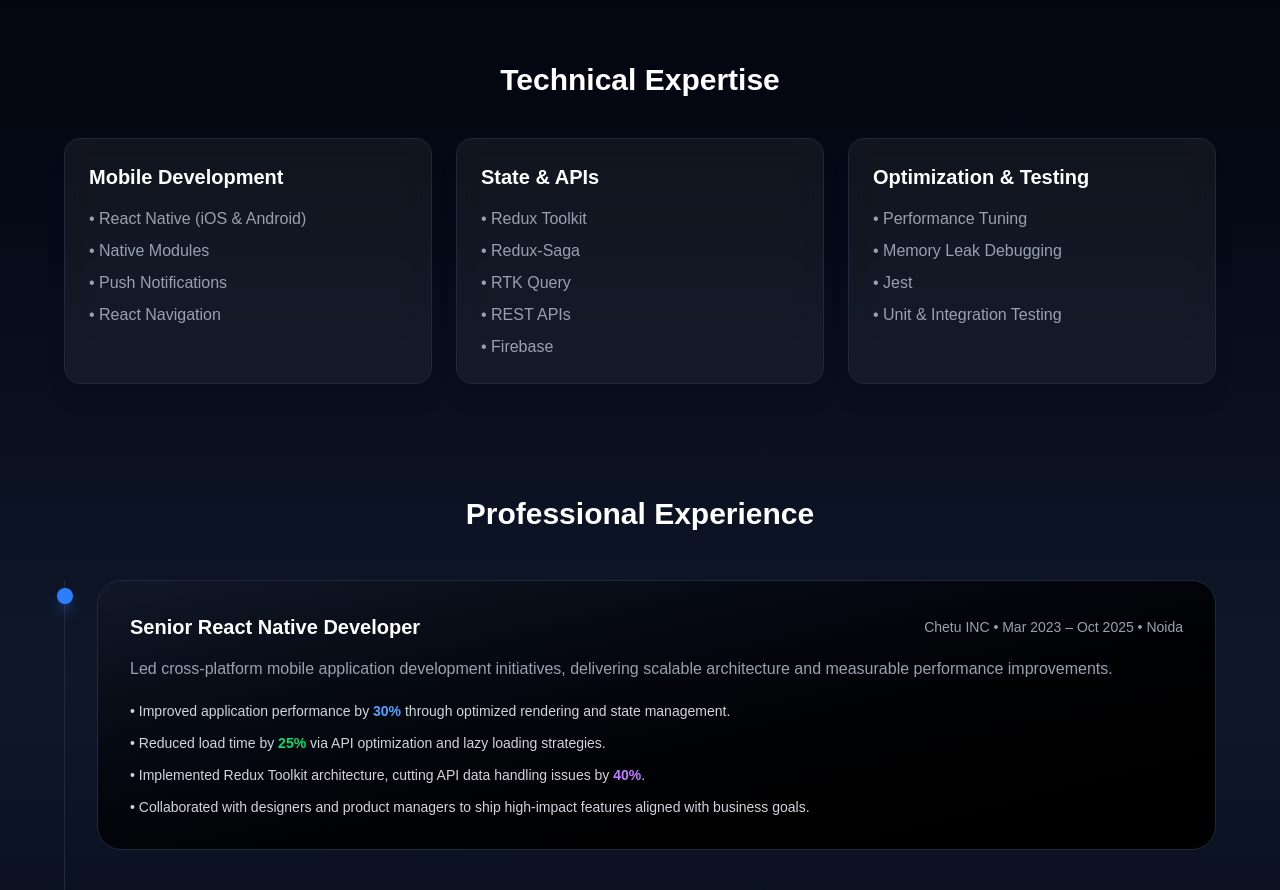
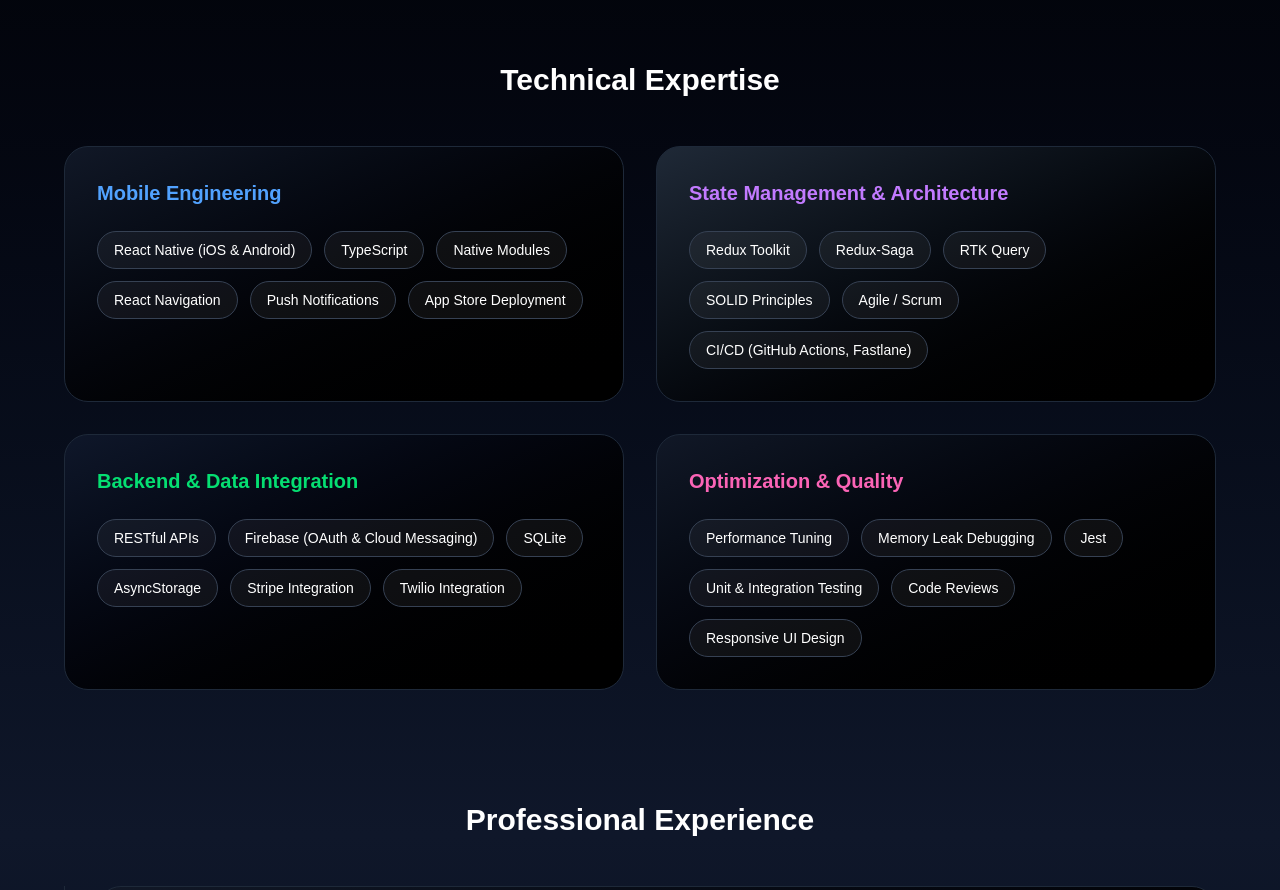
Before and after one commit to Saurabh123kandari/saurabh-portfolio, a Next.js app: page / in a window 1280 px wide. Shown: the part 980-1870 px from the top of the page. Built offline with nearby package versions, Linux system fonts and the light colour scheme.

Commit message:
enhance techniqal experties

```diff
--- a/app/page.tsx
+++ b/app/page.tsx
@@ -91,94 +91,154 @@
           </div>
         </motion.section>
 
-        {/* TECHNICAL SKILLS */}
-        <motion.section
-          initial={{ opacity: 0 }}
-          whileInView={{ opacity: 1 }}
-          transition={{ duration: 0.8 }}
-          viewport={{ once: true }}
-        >
-          <h2 className="text-3xl font-semibold mb-10 text-center">
+        {/* TECHNICAL EXPERTISE */}
+        <section>
+          <h2 className="text-3xl font-semibold mb-12 text-center">
             Technical Expertise
           </h2>
 
-          <div className="grid md:grid-cols-3 gap-6">
-            {[
-              {
-                title: "Mobile Development",
-                items: [
+          <div className="grid md:grid-cols-2 gap-8">
+            {/* Mobile Engineering */}
+            <motion.div
+              whileHover={{ scale: 1.03 }}
+              className="relative group bg-gradient-to-br from-[#111827] to-black
+                 p-8 rounded-3xl border border-gray-800 overflow-hidden"
+            >
+              <div
+                className="absolute inset-0 bg-blue-500 opacity-0
+                      group-hover:opacity-10 blur-2xl transition duration-500"
+              />
+
+              <h3 className="text-xl font-semibold mb-6 text-blue-400">
+                Mobile Engineering
+              </h3>
+
+              <div className="flex flex-wrap gap-3 text-sm">
+                {[
                   "React Native (iOS & Android)",
+                  "TypeScript",
                   "Native Modules",
+                  "React Navigation",
                   "Push Notifications",
-                  "React Navigation",
-                ],
-              },
-              {
-                title: "State & APIs",
-                items: [
+                  "App Store Deployment",
+                ].map((skill, index) => (
+                  <span
+                    key={index}
+                    className="px-4 py-2 bg-white/5 border border-gray-700
+                       rounded-full hover:border-blue-400 transition"
+                  >
+                    {skill}
+                  </span>
+                ))}
+              </div>
+            </motion.div>
+
+            {/* State & Architecture */}
+            <motion.div
+              whileHover={{ scale: 1.03 }}
+              className="relative group bg-gradient-to-br from-[#1f2937] to-black
+                 p-8 rounded-3xl border border-gray-800 overflow-hidden"
+            >
+              <div
+                className="absolute inset-0 bg-purple-500 opacity-0
+                      group-hover:opacity-10 blur-2xl transition duration-500"
+              />
+
+              <h3 className="text-xl font-semibold mb-6 text-purple-400">
+                State Management & Architecture
+              </h3>
+
+              <div className="flex flex-wrap gap-3 text-sm">
+                {[
                   "Redux Toolkit",
                   "Redux-Saga",
                   "RTK Query",
-                  "REST APIs",
-                  "Firebase",
-                ],
-              },
-              {
-                title: "Optimization & Testing",
-                items: [
+                  "SOLID Principles",
+                  "Agile / Scrum",
+                  "CI/CD (GitHub Actions, Fastlane)",
+                ].map((skill, index) => (
+                  <span
+                    key={index}
+                    className="px-4 py-2 bg-white/5 border border-gray-700
+                       rounded-full hover:border-purple-400 transition"
+                  >
+                    {skill}
+                  </span>
+                ))}
+              </div>
+            </motion.div>
+
+            {/* Backend & Data */}
+            <motion.div
+              whileHover={{ scale: 1.03 }}
+              className="relative group bg-gradient-to-br from-[#0f172a] to-black
+                 p-8 rounded-3xl border border-gray-800 overflow-hidden"
+            >
+              <div
+                className="absolute inset-0 bg-green-500 opacity-0
+                      group-hover:opacity-10 blur-2xl transition duration-500"
+              />
+
+              <h3 className="text-xl font-semibold mb-6 text-green-400">
+                Backend & Data Integration
+              </h3>
+
+              <div className="flex flex-wrap gap-3 text-sm">
+                {[
+                  "RESTful APIs",
+                  "Firebase (OAuth & Cloud Messaging)",
+                  "SQLite",
+                  "AsyncStorage",
+                  "Stripe Integration",
+                  "Twilio Integration",
+                ].map((skill, index) => (
+                  <span
+                    key={index}
+                    className="px-4 py-2 bg-white/5 border border-gray-700
+                       rounded-full hover:border-green-400 transition"
+                  >
+                    {skill}
+                  </span>
+                ))}
+              </div>
+            </motion.div>
+
+            {/* Optimization & Quality */}
+            <motion.div
+              whileHover={{ scale: 1.03 }}
+              className="relative group bg-gradient-to-br from-[#111827] to-black
+                 p-8 rounded-3xl border border-gray-800 overflow-hidden"
+            >
+              <div
+                className="absolute inset-0 bg-pink-500 opacity-0
+                      group-hover:opacity-10 blur-2xl transition duration-500"
+              />
+
+              <h3 className="text-xl font-semibold mb-6 text-pink-400">
+                Optimization & Quality
+              </h3>
+
+              <div className="flex flex-wrap gap-3 text-sm">
+                {[
                   "Performance Tuning",
                   "Memory Leak Debugging",
                   "Jest",
                   "Unit & Integration Testing",
-                ],
-              },
-            ].map((section, index) => (
-              <motion.div
-                key={index}
-                whileHover={{ scale: 1.05 }}
-                className="bg-white/5 backdrop-blur-md border border-gray-800 p-6 rounded-2xl shadow-xl"
-              >
-                <h3 className="text-xl font-semibold mb-4">{section.title}</h3>
-                <ul className="space-y-2 text-gray-400">
-                  {section.items.map((item, i) => (
-                    <li key={i}>• {item}</li>
-                  ))}
-                </ul>
-              </motion.div>
-            ))}
+                  "Code Reviews",
+                  "Responsive UI Design",
+                ].map((skill, index) => (
+                  <span
+                    key={index}
+                    className="px-4 py-2 bg-white/5 border border-gray-700
+                       rounded-full hover:border-pink-400 transition"
+                  >
+                    {skill}
+                  </span>
+                ))}
+              </div>
+            </motion.div>
           </div>
-        </motion.section>
-
-        {/* EXPERIENCE */}
-        {/* <section>
-          <h2 className="text-3xl font-semibold mb-10 text-center">
-            Professional Experience
-          </h2>
-
-          <div className="space-y-10">
-            <div className="bg-gradient-to-r from-[#111827] to-[#1f2937] p-8 rounded-3xl border border-gray-800">
-              <h3 className="text-xl font-semibold">
-                Senior React Native Developer – Chetu INC
-              </h3>
-              <p className="text-gray-400 mt-2">
-                Improved application performance by 30% and reduced load time by
-                25%. Implemented Redux Toolkit architecture reducing API
-                handling issues by 40%.
-              </p>
-            </div>
-
-            <div className="bg-gradient-to-r from-[#111827] to-[#1f2937] p-8 rounded-3xl border border-gray-800">
-              <h3 className="text-xl font-semibold">
-                React Native Developer – Recraft Relic Pvt Ltd
-              </h3>
-              <p className="text-gray-400 mt-2">
-                Integrated Stripe, Twilio, and Firebase APIs, increasing
-                engagement by 20%. Resolved 100+ production bugs improving
-                stability and crash rates.
-              </p>
-            </div>
-          </div>
-        </section> */}
+        </section>
 
         {/* PROFESSIONAL EXPERIENCE */}
         <section>
```
